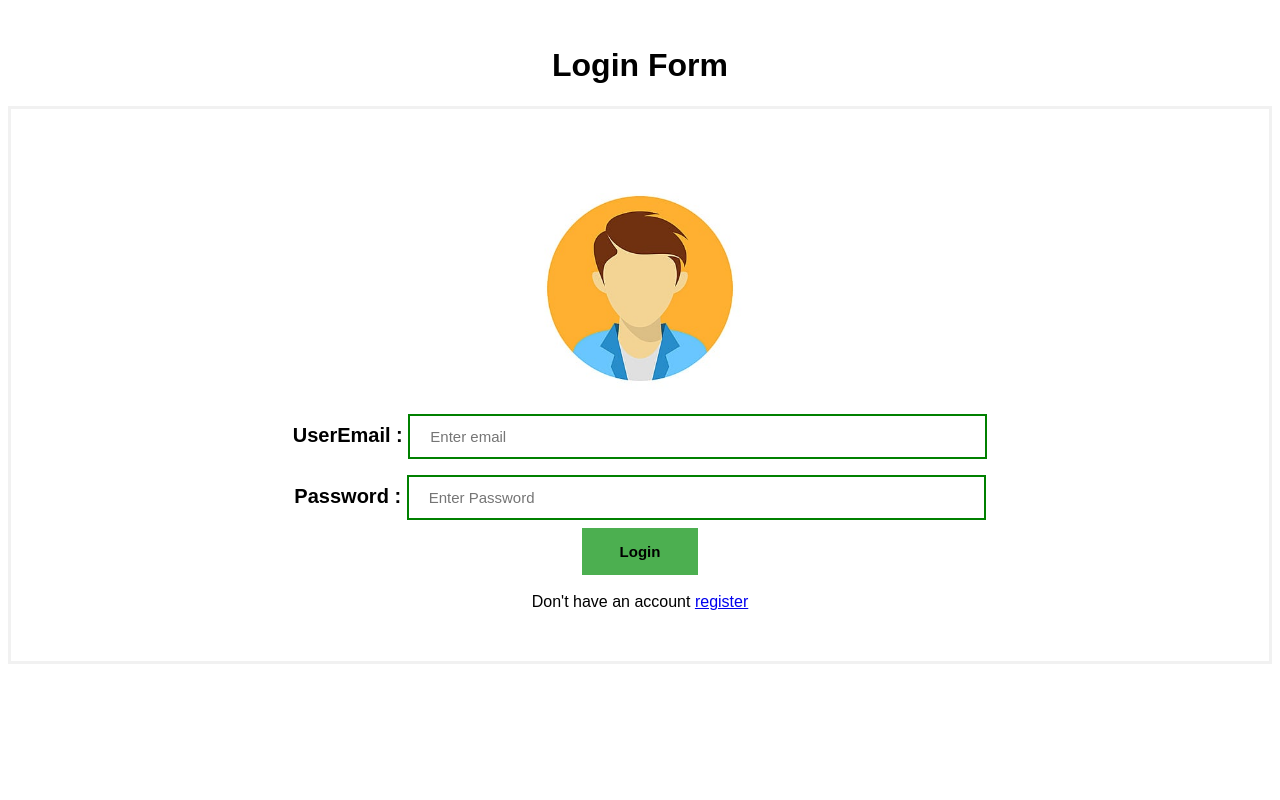
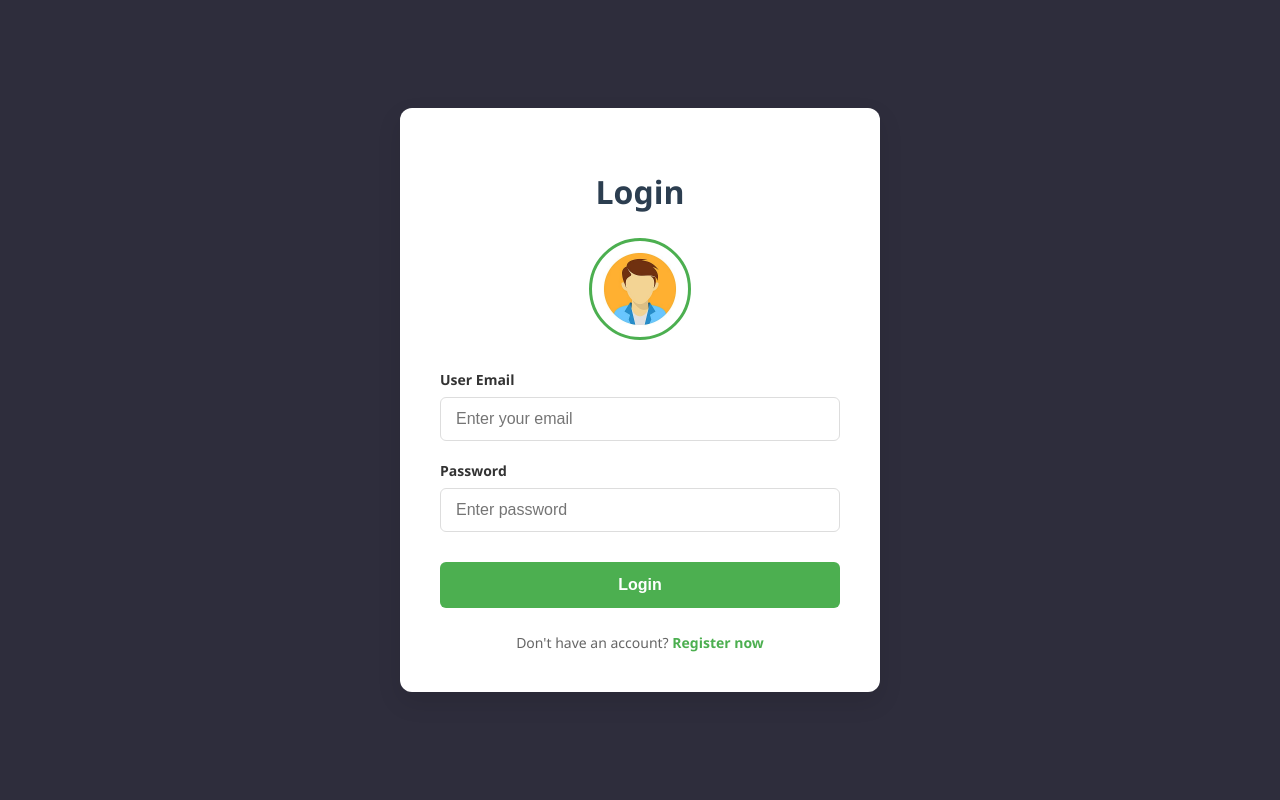
Before and after one commit to Vedant804/Heart-Disease-Prediction-Website, a Django app: page /login/ in a window 1280 px wide. Run offline with Django 4.2, Linux system fonts and the light colour scheme.

Commit message:
Redesign login page with improved styling

```diff
--- a/HeartDisease/HeartDisease/templates/login_page.html
+++ b/HeartDisease/HeartDisease/templates/login_page.html
@@ -1,71 +1,159 @@
-<html>
+<!DOCTYPE html>
+<html lang="en">
 <head>
+    <meta charset="UTF-8">
+    <meta name="viewport" content="width=device-width, initial-scale=1.0">
     <title>Login Page</title>
     <style>
-            body{
-                font-family: Arial, Helvetica, sans-serif;
-                background-color: white;
+        /* Shared design variables for consistency */
+        :root {
+            --primary-color: #4CAF50;
+            --primary-hover: #45a049;
+            --bg-color: #2e2d3c;
+            --text-color: #333;
+            --white: #ffffff;
+            --border-color: #ddd;
         }
-            button{
-                background-color: #4CAF50;
-                width: 10%;
-                padding: 15px;
-                color: black;
-                border: none;
-                float: center;
-                font-size: 15px;
+
+        body {
+            font-family: 'Segoe UI', Tahoma, Geneva, Verdana, sans-serif;
+            background-color: var(--bg-color);
+            margin: 0;
+            display: flex;
+            justify-content: center;
+            align-items: center;
+            min-height: 100vh;
+            color: var(--text-color);
         }
-            label{
-                font-size: 20px;
+
+        .login-card {
+            background-color: var(--white);
+            padding: 40px;
+            border-radius: 12px;
+            box-shadow: 0 10px 25px rgba(0,0,0,0.1);
+            width: 100%;
+            max-width: 400px;
+            text-align: center;
         }
-            form{
-                border: 3px solid #f1f1f1;
+
+        h1 {
+            margin-bottom: 25px;
+            font-weight: 600;
+            color: #2c3e50;
         }
-            input[type=email],input[type=password]{
-                width: 50%;
-                font-size: 15px;
-                margin: 8px 0px;
-                padding: 12px 20px;
-                display: inline-block;
-                border: 2px solid green;
-                box-sizing: border-box;
-            }
-            button:hover{
-                opacity:0.7;
 
-            }
-            .container{
-                padding: 50px;
-                background-color: white;
-            }
         .imgcontainer {
-                text-align: center;
-                margin: 14px 0 2px 0;
+            margin-bottom: 25px;
         }
 
         img.avatar {
-                width: 20%;
+            width: 90px;
+            height: 90px;
             border-radius: 50%;
+            object-fit: cover;
+            border: 3px solid var(--primary-color);
+            padding: 3px;
+            background: white;
+        }
+
+        .input-group {
+            margin-bottom: 20px;
+            text-align: left;
+        }
+
+        label {
+            display: block;
+            margin-bottom: 8px;
+            font-weight: bold;
+            font-size: 14px;
+        }
+
+        input[type=email],
+        input[type=password] {
+            width: 100%;
+            padding: 12px 15px;
+            border: 1px solid var(--border-color);
+            border-radius: 6px;
+            box-sizing: border-box;
+            font-size: 16px;
+            transition: all 0.3s ease;
+        }
+
+        input:focus {
+            outline: none;
+            border-color: var(--primary-color);
+            box-shadow: 0 0 8px rgba(76, 175, 80, 0.2);
+        }
+
+        button {
+            background-color: var(--primary-color);
+            color: white;
+            padding: 14px;
+            width: 100%;
+            border: none;
+            border-radius: 6px;
+            cursor: pointer;
+            font-size: 16px;
+            font-weight: bold;
+            margin-top: 10px;
+            transition: background 0.3s ease, transform 0.1s ease;
+        }
+
+        button:hover {
+            background-color: var(--primary-hover);
+        }
+
+        button:active {
+            transform: scale(0.98);
+        }
+
+        .footer-text {
+            margin-top: 25px;
+            font-size: 14px;
+            color: #666;
+        }
+
+        .footer-text a {
+            color: var(--primary-color);
+            text-decoration: none;
+            font-weight: bold;
+        }
+
+        .footer-text a:hover {
+            text-decoration: underline;
         }
     </style>
 </head>
 <body>
-        <br>
-        <center><h1>Login Form</h1></center>
+
+    <div class="login-card">
+        <h1>Login</h1>
+
+        <div class="imgcontainer">
+            {% load static %}
+            <img src="{% static 'avatar_img6.jpg' %}" alt="Avatar" class="avatar">
+        </div>
+
         <form action="#" method="post">
             {% csrf_token %}
-            {% load static %}
-            <center><div class="container">
-                <div class="imgcontainer">
-                    <img src="{% static 'avatar_img6.jpg' %}" alt="Avatar" class="avatar">
+
+            <div class="input-group">
+                <label for="email">User Email</label>
+                <input type="email" placeholder="Enter your email" name="email" required>
             </div>
-                <label for ='email'><b>UserEmail :  </b></label>
-                <input type="email" placeholder="Enter email" name="email" float="right"  required><br>
-                <label for='password'><b>Password : </b></label>
-                <input type="password" placeholder="Enter Password" name="password" required><br>
-                <button type="submit"><b>Login</b></button><br><br>
-                Don't have an account <a href="http://localhost:8000/signup/"> register </a>
-            </div></center>
+
+            <div class="input-group">
+                <label for="password">Password</label>
+                <input type="password" placeholder="Enter password" name="password" required>
+            </div>
+
+            <button type="submit">Login</button>
+
+            <div class="footer-text">
+                Don't have an account? <a href="/signup/">Register now</a>
+            </div>
         </form>
+    </div>
+
 </body>
 </html>
```
Lines whose indentation alone changed are shown as unchanged.
